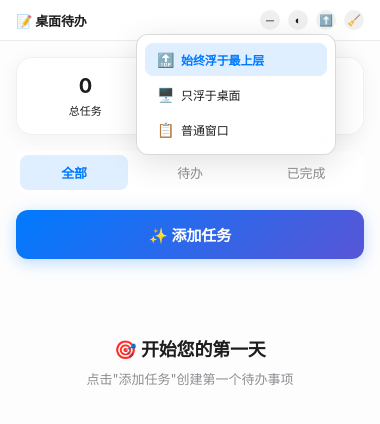
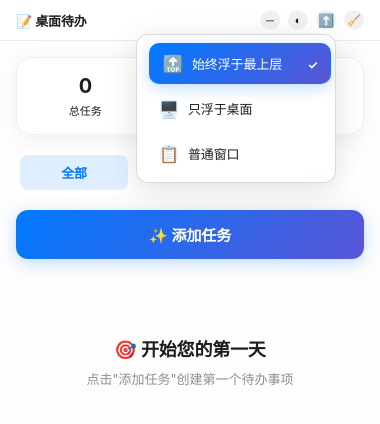
Before and after one commit to shuaiyin2023/to-do-, an Electron app: page desktop-todo/index.html in a window 380 px wide. Both pictures are taken after a click on the button "⬆️". Drawn offline with Linux system fonts and the light colour scheme.

Commit message:
update---为层级按钮增加效果

```diff
--- a/desktop-todo/index.html
+++ b/desktop-todo/index.html
@@ -76,6 +76,36 @@
             transform: scale(0.95);
         }
 
+        /* 层级按钮特殊样式 */
+        #window-level-btn {
+            font-size: 13px;
+            font-weight: 600;
+            position: relative;
+        }
+
+        #window-level-btn.active-indicator::after {
+            content: '';
+            position: absolute;
+            bottom: -3px;
+            left: 50%;
+            transform: translateX(-50%);
+            width: 4px;
+            height: 4px;
+            background: currentColor;
+            border-radius: 50%;
+            box-shadow: 0 0 0 2px rgba(255, 255, 255, 0.8);
+            animation: pulse 2s infinite;
+        }
+
+        @keyframes pulse {
+            0%, 100% {
+                opacity: 1;
+            }
+            50% {
+                opacity: 0.5;
+            }
+        }
+
         .window-level-dropdown {
             position: relative;
             display: inline-block;
@@ -104,42 +134,101 @@
         .menu-item {
             display: flex;
             align-items: center;
-            gap: 8px;
-            padding: 8px 12px;
-            border-radius: 8px;
+            gap: 10px;
+            padding: 10px 14px;
+            border-radius: 10px;
             cursor: pointer;
-            transition: all 0.15s cubic-bezier(0.4, 0.0, 0.2, 1);
-            font-size: 12px;
+            transition: all 0.2s cubic-bezier(0.4, 0.0, 0.2, 1);
+            font-size: 13px;
             font-weight: 500;
             color: #1d1d1f;
-            margin-bottom: 2px;
+            margin-bottom: 4px;
+            border: 1px solid transparent;
+            position: relative;
+            overflow: hidden;
         }
 
         .menu-item:last-child {
             margin-bottom: 0;
         }
 
+        .menu-item::before {
+            content: '';
+            position: absolute;
+            top: 0;
+            left: -100%;
+            width: 100%;
+            height: 100%;
+            background: linear-gradient(90deg, transparent, rgba(255, 255, 255, 0.4), transparent);
+            transition: left 0.5s;
+        }
+
+        .menu-item:hover::before {
+            left: 100%;
+        }
+
         .menu-item:hover {
-            background: rgba(0, 122, 255, 0.1);
+            background: linear-gradient(135deg, rgba(0, 122, 255, 0.08) 0%, rgba(88, 86, 214, 0.06) 100%);
             color: #007AFF;
+            border-color: rgba(0, 122, 255, 0.2);
+            transform: translateX(2px);
+            box-shadow: 0 2px 8px rgba(0, 122, 255, 0.1);
         }
 
         .menu-item.active {
-            background: rgba(0, 122, 255, 0.12);
-            color: #007AFF;
+            background: linear-gradient(135deg, #007AFF 0%, #5856D6 100%);
+            color: white;
             font-weight: 600;
+            border-color: rgba(0, 122, 255, 0.3);
+            box-shadow: 0 4px 16px rgba(0, 122, 255, 0.25);
+            transform: translateX(4px);
+        }
+
+        .menu-item.active::after {
+            content: '✓';
+            position: absolute;
+            right: 12px;
+            top: 50%;
+            transform: translateY(-50%);
+            font-size: 12px;
+            font-weight: 700;
+            opacity: 0;
+            animation: checkmarkFadeIn 0.3s forwards;
+        }
+
+        @keyframes checkmarkFadeIn {
+            to {
+                opacity: 1;
+            }
         }
 
         .menu-icon {
-            font-size: 14px;
-            width: 16px;
-            text-align: center;
+            font-size: 16px;
+            width: 18px;
+            height: 18px;
+            display: flex;
+            align-items: center;
+            justify-content: center;
+            border-radius: 6px;
+            background: rgba(0, 122, 255, 0.1);
+            transition: all 0.2s cubic-bezier(0.4, 0.0, 0.2, 1);
+        }
+
+        .menu-item:hover .menu-icon {
+            background: rgba(0, 122, 255, 0.15);
+            transform: scale(1.1);
+        }
+
+        .menu-item.active .menu-icon {
+            background: rgba(255, 255, 255, 0.2);
+            transform: scale(1.05);
         }
 
         .menu-text {
             flex: 1;
-            font-size: 12px;
+            font-size: 13px;
             letter-spacing: -0.01em;
+            font-weight: 500;
         }
 
         @keyframes fadeInDown {
@@ -1240,29 +1329,36 @@
                 }
             });
 
-            // 更新按钮图标
+            // 更新按钮图标和添加选中状态指示器
             const button = document.getElementById('window-level-btn');
             if (button) {
+                // 先移除所有的选中状态类
+                button.classList.remove('active-indicator');
+
                 switch (level) {
                     case 'alwaysOnTop':
                         button.textContent = '🔝';
                         button.title = '始终浮于最上层';
                         button.style.color = '#007AFF';
+                        button.classList.add('active-indicator');
                         break;
                     case 'desktop':
                         button.textContent = '🖥️';
                         button.title = '只浮于桌面';
                         button.style.color = '#34C759';
+                        button.classList.add('active-indicator');
                         break;
                     case 'normal':
                         button.textContent = '📋';
                         button.title = '普通窗口';
                         button.style.color = '#8e8e93';
+                        button.classList.add('active-indicator');
                         break;
                     default:
                         button.textContent = '⬆️';
                         button.title = '窗口层级';
                         button.style.color = '#007AFF';
+                        button.classList.add('active-indicator');
                         break;
                 }
             }
```
